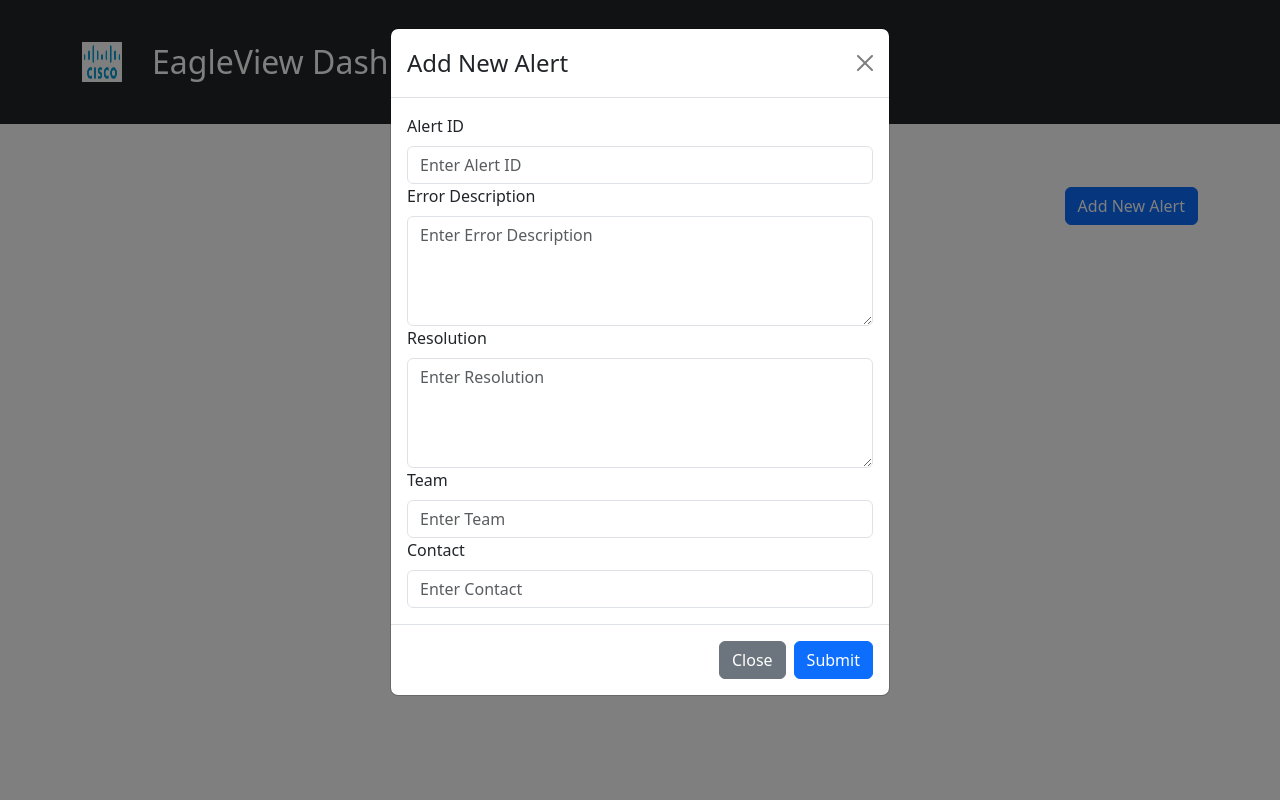
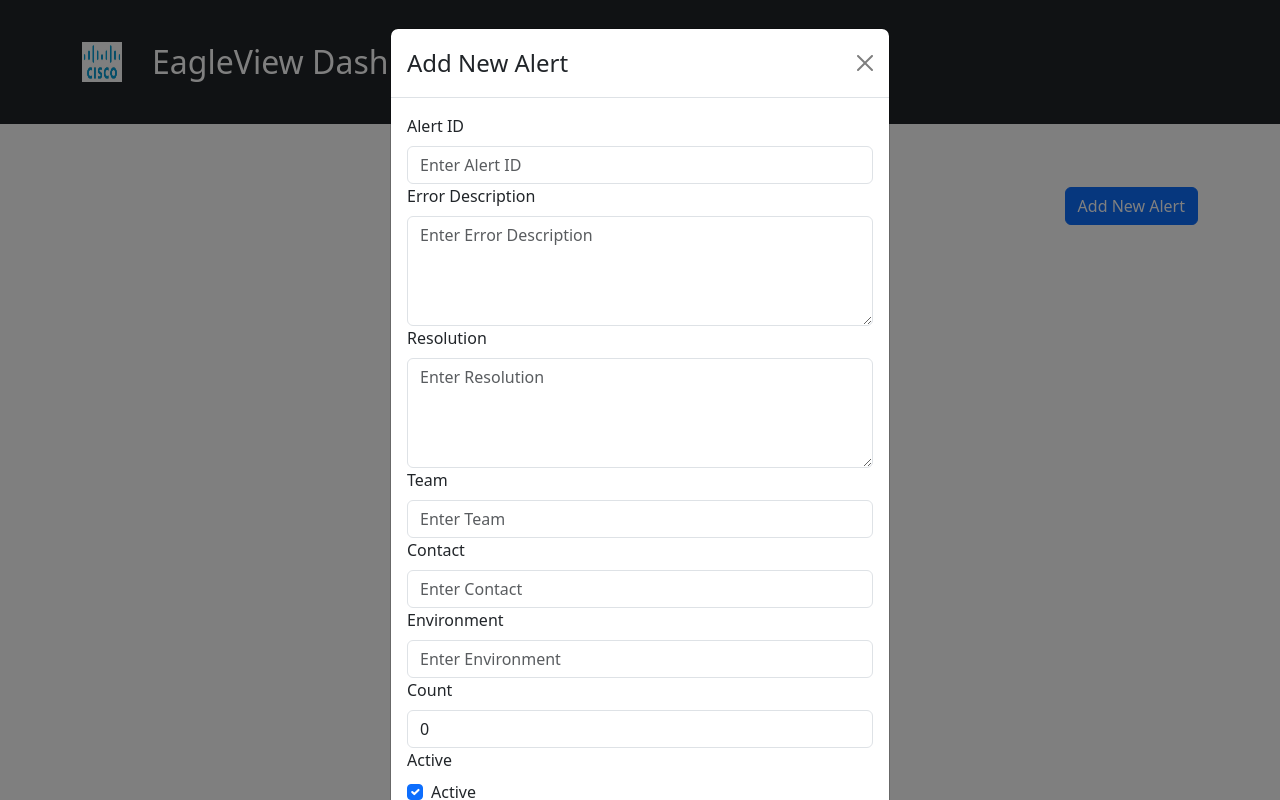
Before and after one commit to shrikantpiprode/dashboard-app, a React (Create React App) app: page / in a window 1280 px wide. Both pictures are taken after a click on the button "Add New Alert". Built offline with nearby package versions, Linux system fonts and the light colour scheme; no server answers.

Commit message:
final update
final update

```diff
--- a/src/App.js
+++ b/src/App.js
@@ -42,11 +42,8 @@ function App() {
   };
 
   const handleFormSubmit = () => {
-    // Here, you can add the logic to call the API as a POST request to create a new alert.
-    // You can use the fetch API or a library like Axios for making the POST request.
-
+    // First, make the API call to create a new alert resolution
     fetch("http://localhost:8080/alerts-resolution", {
-      // Change the URL to the appropriate endpoint
       method: "POST",
       headers: {
         "Content-Type": "application/json",
@@ -55,15 +52,34 @@ function App() {
     })
       .then((response) => response.json())
       .then((data) => {
-        console.log("New Alert Created:", data);
-        setShowModal(false); // Close the modal
-        // You can add logic to refresh the alert table or handle the response as needed.
+        console.log("New Alert Resolution Created:", data);
+
+        // If the alert resolution call is successful, make another API call
+        // to save the alert object
+        fetch("http://localhost:8080/alerts", {
+          method: "POST",
+          headers: {
+            "Content-Type": "application/json",
+          },
+          body: JSON.stringify(newAlertData), // Assuming newAlertData contains alert object data
+        })
+          .then((response) => response.json())
+          .then((alertData) => {
+            console.log("New Alert Created:", alertData);
+            setShowModal(false); // Close the modal
+
+            // You can add logic to refresh the alert table or handle the response as needed.
+          })
+          .catch((error) => {
+            console.error("Error creating new alert:", error);
+          });
       })
       .catch((error) => {
-        console.error("Error creating new alert:", error);
+        console.error("Error creating new alert resolution:", error);
       });
     window.location.reload();
   };
+
 
   return (
     <div className="App">
@@ -125,6 +141,7 @@ function App() {
                   }
                 />
               </Form.Group>
+
               <Form.Group controlId="resolution">
                 <Form.Label>Resolution</Form.Label>
                 <Form.Control
@@ -166,6 +183,62 @@ function App() {
                   }
                 />
               </Form.Group>
+              <Form.Group controlId="env">
+                <Form.Label>Environment</Form.Label>
+                <Form.Control
+                  type="text"
+                  placeholder="Enter Environment"
+                  value={newAlertData.env}
+                  onChange={(e) =>
+                    setNewAlertData({ ...newAlertData, env: e.target.value })
+                  }
+                />
+              </Form.Group>
+              <Form.Group controlId="count">
+                <Form.Label>Count</Form.Label>
+                <Form.Control
+                  type="number"
+                  placeholder="Enter Count"
+                  value={newAlertData.count}
+                  onChange={(e) =>
+                    setNewAlertData({
+                      ...newAlertData,
+                      count: parseInt(e.target.value),
+                    })
+                  }
+                />
+              </Form.Group>
+              <Form.Group controlId="active">
+                <Form.Label>Active</Form.Label>
+                <Form.Check
+                  type="checkbox"
+                  label="Active"
+                  checked={newAlertData.active}
+                  onChange={(e) =>
+                    setNewAlertData({
+                      ...newAlertData,
+                      active: e.target.checked,
+                    })
+                  }
+                />
+              </Form.Group>
+              <Form.Group controlId="severity">
+                <Form.Label>Severity</Form.Label>
+                <Form.Control
+                  as="select" // Use select input for dropdown
+                  value={newAlertData.severity || "CRITICAL"}
+                  onChange={(e) =>
+                    setNewAlertData({
+                      ...newAlertData,
+                      severity: e.target.value ||  "CRITICAL",
+                    })
+                  }
+                >
+                  <option value="CRITICAL">CRITICAL</option>
+                  <option value="MEDIUM">MEDIUM</option>
+                  <option value="LOW">LOW</option>
+                </Form.Control>
+              </Form.Group>
             </Form>
           </Modal.Body>
           <Modal.Footer>
--- a/src/TableView.js
+++ b/src/TableView.js
@@ -31,6 +31,73 @@ class TableView extends Component {
         this.setState({ loading: false });
       });
   }
+  handleEditClick(alertID) {
+    // Clone the current edited values
+    const editedValues = { ...this.state.editedValues };
+
+    // Store the current row values in the editedValues state
+    const alert = this.state.tableViewData.alert.find(
+      (alert) => alert.alertID === alertID
+    );
+    editedValues[alertID] = { ...alert };
+
+    this.setState({ editedValues });
+  }
+
+  handleInputChange(event, alertID, fieldName) {
+    // Clone the current edited values
+    const editedValues = { ...this.state.editedValues };
+
+    // Update the edited value for the specific field
+    editedValues[alertID][fieldName] = event.target.value;
+
+    this.setState({ editedValues });
+  }
+
+  handleCancelEdit(alertID) {
+    // Clone the current edited values
+    const editedValues = { ...this.state.editedValues };
+
+    // Remove the edited values for the specific alertID
+    delete editedValues[alertID];
+
+  }
+
+  handleUpdateClick(alertID) {
+    console.log(">>>>>>>",alertID)
+    const editedAlert = this.state.editedValues[alertID];
+    console.log(">>>>>>>",editedAlert)
+    // After a successful update, you can remove the alertID from the editedValues state
+    const editedValues = { ...this.state.editedValues };
+    delete editedValues[alertID];
+
+    this.setState({ editedValues });
+    // Prepare the updated alert data
+ // Prepare the updated alert data
+ const updatedAlert = {
+  id: alertID,
+  active: editedAlert.active, // Convert 'Yes' to true, 'No' to false
+};
+
+fetch('http://localhost:8080/alerts/updateFEAlert', {
+  method: 'PUT',
+  headers: {
+    'Content-Type': 'application/json',
+  },
+  body: JSON.stringify(editedAlert),
+})
+  .then((response) => response.json())
+  .then((updatedAlertResponse) => {
+    // Handle the response from the server if needed
+    console.log('Updated alert:', updatedAlertResponse);
+    window.location.reload();
+  })
+  .catch((error) => {
+    console.error('Error updating alert:', error);
+  });
+
+  }
+
 
   handleTruncateTextClick = (text) => {
     // For the generic popup, you can set the popupText state
@@ -68,7 +135,28 @@ class TableView extends Component {
     });
   };
 
-  // ... (rest of the component code)
+  handleSendNotification = (resdata) => {
+    const summary = resdata.errorDesc; // Get the summary from alert.errorDesc
+    console.log(">>>>>>>>>>>>>>>>>>>>>>>>>"+summary)
+    const apiUrl = "http://localhost:8080/notification/jira";
+
+    fetch(apiUrl, {
+      method: "POST", // Assuming it's a GET request
+      headers: {
+        "Content-Type": "application/json",
+      },
+      body: JSON.stringify(summary),
+    })
+      .then((response) => response.json())
+      .then((data) => {
+        console.log('JIRA Notification Response:', data);
+        window.alert('JIRA ticket has been created successfully');
+      })
+      .catch((error) => {
+        console.error('Error creating JIRA ticket:', error);
+      });
+  };
+
 
   render() {
     const { tableViewData, loading, editedValues } = this.state;
@@ -156,7 +244,7 @@ class TableView extends Component {
           <td>
             <button style={{color:'white',backgroundColor:'green'}}
               className="jira-button"
-              onClick={() => this.handleSendNotification(alert)}
+              onClick={() => this.handleSendNotification(resolution)}
             >
               Create JIRA
             </button>
```
